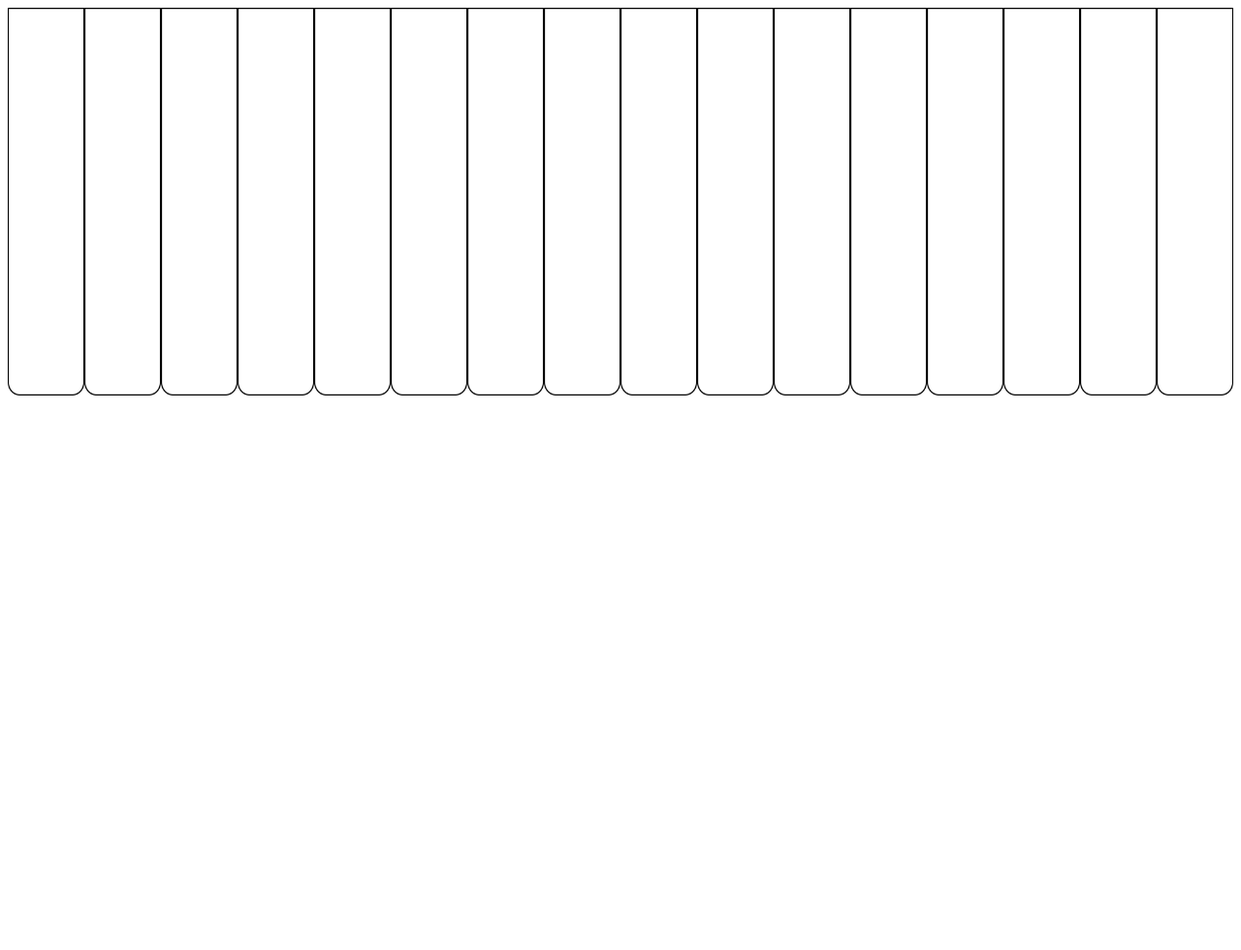
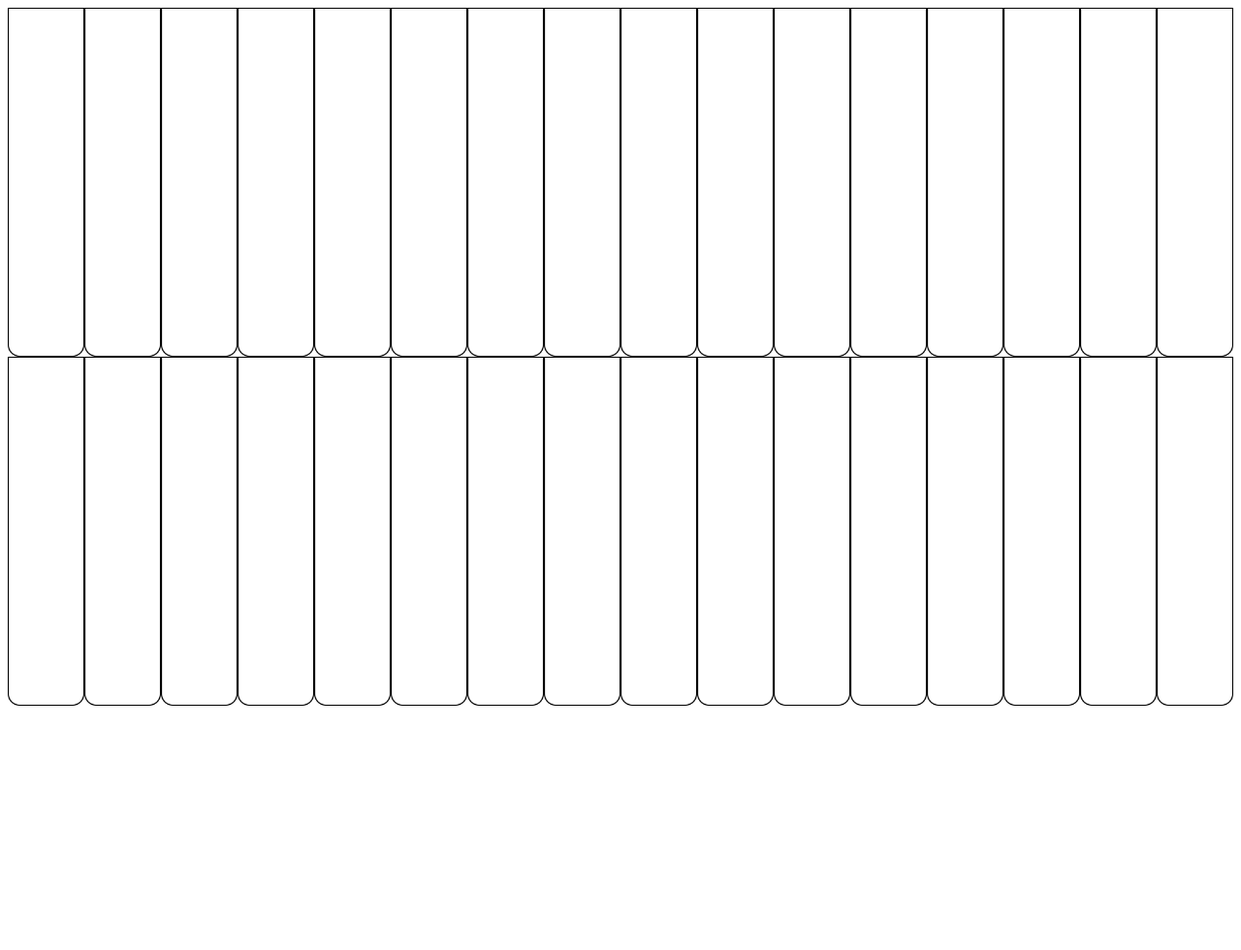
Before and after one commit to meech-ward/HTML-Piano, a website: page example.html in a window 1280 px wide. Shown: the whole page at 97% size. Before the commit the page ends 800 px from the top, so only its background shows below. Drawn offline with Linux system fonts and the light colour scheme.

Commit message:
Bind some functions to this

```diff
--- a/example.html
+++ b/example.html
@@ -5,6 +5,7 @@
   <meta name="viewport" content="width=device-width, initial-scale=1.0">
   <meta http-equiv="X-UA-Compatible" content="ie=edge">
   <link rel="stylesheet" href="piano/piano.css">
+  <link rel="stylesheet" href="example.css">
   <script src="piano/piano.js"></script>
   <script src="example.js"></script>
   <title>Piano</title>
--- a/example.js
+++ b/example.js
@@ -1,5 +1,10 @@
 document.addEventListener("DOMContentLoaded", () => {
 
+
+  createPiano(1);
+  createPiano(2);
+
+  function createPiano(number) {
     const whiteKeys = 16;
     const blackKeys = [
       {visible: false, amount: 2},
@@ -12,6 +17,7 @@ document.addEventListener("DOMContentLoaded", () => {
       {visible: true, amount: 2}
     ];
     const piano = new Piano(whiteKeys, blackKeys);
+    piano.number = number;
     piano.keyDown = (keyNumber) => {
       console.log("key down", keyNumber);
     }
@@ -19,5 +25,6 @@ document.addEventListener("DOMContentLoaded", () => {
       console.log("key up", keyNumber);
     }
     document.body.appendChild(piano.HTML);
+  }
 
 });
--- a/piano/piano.css
+++ b/piano/piano.css
@@ -1,19 +1,41 @@
+.piano {
+  height: 45vh;
+}
+
+.white-keys {
+  height: 100%;
+  width: 100%;
+}
+
+.black-keys {
+  height: 70%;
+  width: 100%;
+}
+
 .white-keys .white-key {
   float: left;
   background-image: url('assets/white-sprite.png');
   background-repeat: no-repeat;
   background-size: 300% 100%;
-  height: 400px;
+  height: 100%;
 }
 
-.white-keys .white-key.key-up {
+.black-keys .black-key {
+  float: left;
+  background-image: url('assets/black-sprite.png');
+  background-repeat: no-repeat;
+  background-size: 300% 100%;
+  height: 100%;
+}
+
+.white-keys .white-key.key-up, .black-keys .black-key.key-up {
   background-position: 0% 0%;
 }
 
-.white-keys .white-key.key-down {
+.white-keys .white-key.key-down, .black-keys .black-key.key-down {
   background-position: 50% 0%;
 }
 
-.white-keys .white-key.key-highlighted {
+.white-keys .white-key.key-highlighted, .black-keys .black-key.key-highlighted {
   background-position: 100% 0%;
 }
--- a/piano/piano.js
+++ b/piano/piano.js
@@ -6,9 +6,13 @@
 let Piano;
 const classNames = {
   whiteKey: 'white-key',
+  blackKey: 'black-key',
   keyUp: 'key-up',
   keyDown: 'key-down',
-  keyHighlighted: 'key-highlighted'
+  keyHighlighted: 'key-highlighted',
+  piano: 'piano',
+  whiteKeys: 'white-keys',
+  blackKeys: 'black-keys'
 };
 
 /*
@@ -24,12 +28,27 @@ All piano keys are indexed from 1 to whatever. Not 0
   let mouseDown = false;
 
   Piano = function(whiteKeysAmount, blackKeysLayout) {
-    const pianoElement = pianoElementMake();
+    const pianoElement = pianoElementMake.call(this);
     this.blackKeysArray = arrayFromBlackKeys(blackKeysLayout);
-    for (let i = 1; i <= whiteKeysAmount; i++) {
-      const pianoKeyNumber = pianoKeyNumberFromWhiteKeyNumber(i, this.blackKeysArray);
-      whiteKeyMake(pianoElement, i, pianoKeyNumber, whiteKeysAmount);
-    }
+
+    (function() {
+      for (let i = 1; i <= whiteKeysAmount; i++) {
+        const pianoKeyNumber = pianoKeyNumberFromWhiteKeyNumber(i, this.blackKeysArray);
+        whiteKeyMake.call(this, i, pianoKeyNumber, whiteKeysAmount);
+      }
+    }).call(this);
+
+    (function() {
+      let blackKeyNumber = 1;
+      for (let i = 1; i <= this.blackKeysArray; i++) {
+        if (this.blackKeysArray[i] === 0) {
+          continue;
+        }
+        const numberOfWhites = i-1;
+        blackKeyMake.call(this, pianoElement, blackKeyNumber, numberOfWhites+blackKeyNumber);
+        blackKeyNumber++;
+      }
+    }).call(this);
 
     this.HTML = pianoElement;
     this.keyUp = this.keyDown = () => {};
@@ -43,14 +62,14 @@ All piano keys are indexed from 1 to whatever. Not 0
       key.classList.remove(classNames.keyDown);
       this.keyUp(keyNumber(key));
     }
-    addPianoKeyEventListeners.bind(this)(pianoElement);
+    addPianoKeyEventListeners.call(this);
   }
 
   ////////// Event Listeners
 
-  function addPianoKeyEventListeners(pianoElement) {
+  function addPianoKeyEventListeners() {
     const piano = this;
-    for (whiteKey of pianoElement.whiteKeysWrapper.children) {
+    for (whiteKey of this.whiteKeysWrapper.children) {
       whiteKey.addEventListener('mousedown', function(event) {
         if (mouseDown) {return false;}
         mouseDown = true;
@@ -84,34 +103,34 @@ All piano keys are indexed from 1 to whatever. Not 0
 
   function pianoElementMake() {
     const pianoElement = document.createElement('div');
-    pianoElement.classList.add('piano');
+    pianoElement.classList.add(classNames.piano);
 
     const whiteKeysWrapper = document.createElement('div');
-    whiteKeysWrapper.classList.add('white-keys');
+    whiteKeysWrapper.classList.add(classNames.whiteKeys);
     pianoElement.appendChild(whiteKeysWrapper);
-    pianoElement.whiteKeysWrapper = whiteKeysWrapper
+    this.whiteKeysWrapper = whiteKeysWrapper
 
     const blackKeysWrapper = document.createElement('div');
-    blackKeysWrapper.classList.add('black-keys');
+    blackKeysWrapper.classList.add(classNames.blackKeys);
     pianoElement.appendChild(blackKeysWrapper);
-    pianoElement.blackKeysWrapper = blackKeysWrapper;
+    this.blackKeysWrapper = blackKeysWrapper;
 
     return pianoElement;
   }
 
-  function whiteKeyMake(pianoElement, whiteKeyNumber, pianoKeyNumber, totalWhiteKeys) {
+  function whiteKeyMake(whiteKeyNumber, pianoKeyNumber, totalWhiteKeys) {
     const key = document.createElement('div');
     key.classList.add('piano-key', classNames.whiteKey, classNames.keyUp, 'white-key-'+whiteKeyNumber, 'piano-key-'+pianoKeyNumber);
-    pianoElement.whiteKeysWrapper.appendChild(key);
+    this.whiteKeysWrapper.appendChild(key);
     const keyWidthPercent = 100.0/totalWhiteKeys;
     key.style.cssText = `width: ${keyWidthPercent}%`;
     return key;
   }
 
-  function blackKeyMake(pianoElement, whiteKeyNumber, pianoKeyNumber) {
+  function blackKeyMake(blackKeyNumber, pianoKeyNumber) {
     const key = document.createElement('div');
-    key.classList.add('piano-key', classNames.whiteKey, 'white-key-'+whiteKeyNumber, 'piano-key-'+pianoKeyNumber);
-    pianoElement.whiteKeysWrapper.appendChild(key);
+    key.classList.add('piano-key', classNames.blackKey, 'black-key-'+whiteKeyNumber, 'piano-key-'+pianoKeyNumber);
+    this.blackKeysWrapper.appendChild(key);
   }
 
   ///////// Helpers
@@ -130,6 +149,7 @@ All piano keys are indexed from 1 to whatever. Not 0
   exports.pianoKeyNumberFromWhiteKeyNumber = pianoKeyNumberFromWhiteKeyNumber;
 
   function pianoKeyNumberFromBlackKeyNumber(blackKeyNumber, blackKeysArray) {
+
   }
   exports.pianoKeyNumberFromBlackKeyNumber = pianoKeyNumberFromBlackKeyNumber;
 
```
Lines whose indentation alone changed are shown as unchanged.
